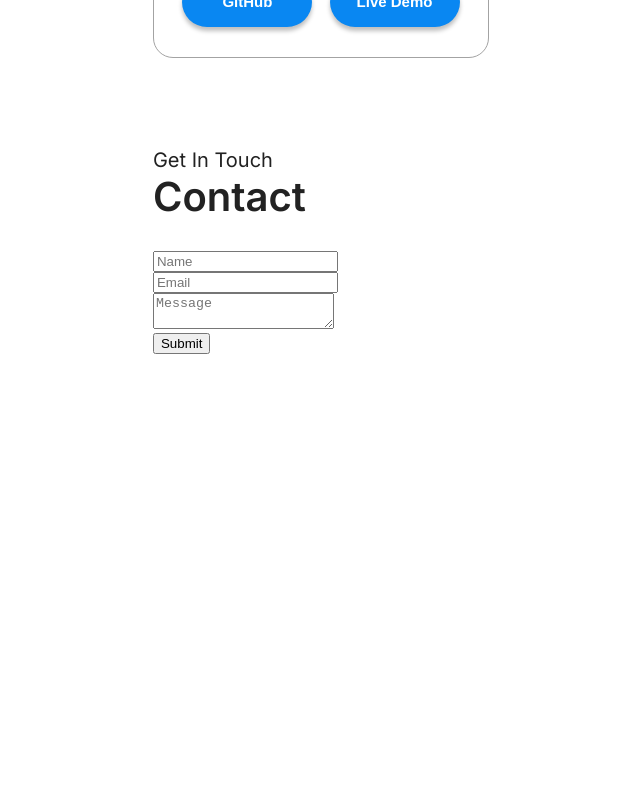
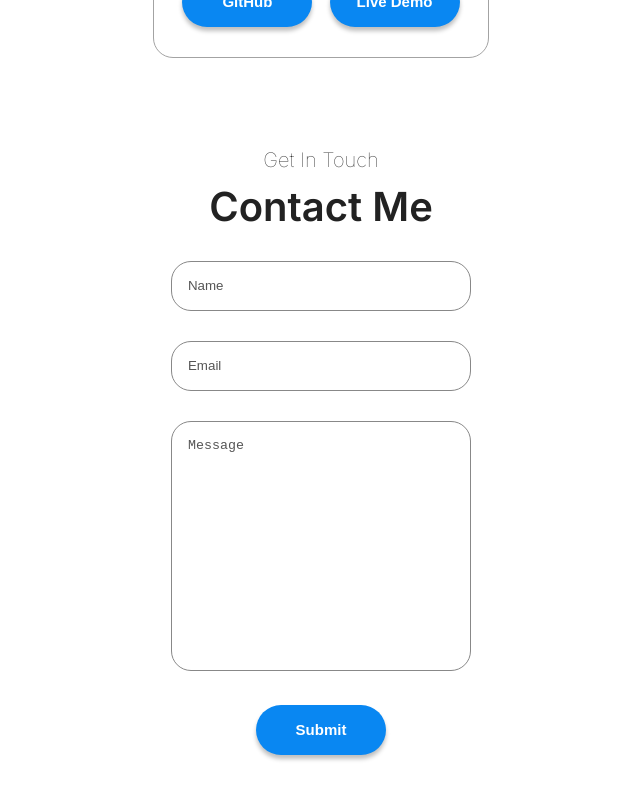
Before and after one commit to DavidAdam1323/portfolio-website-project, a React (Vite) app: page / in a window 1280 px wide. Shown: the part 3401-4201 px from the top of the page, without its empty margins (319-959 px from the left). Before the commit the page ends 3815 px from the top, so only its background shows below. Built offline with nearby package versions, Linux system fonts and the light colour scheme.

Commit message:
Style contact form and submit button for improved layout and interaction

```diff
--- a/src/App.css
+++ b/src/App.css
@@ -14,7 +14,7 @@
   --btn-text-color: #222;
   --project-card-bg: #fff;
   --text-color: #fff;
-  --form-text-color: #555;
+  --form-text-color: #fff;
   --footer-text-color: #bbb;
 }
 
--- a/src/sections/Contact/Contact.jsx
+++ b/src/sections/Contact/Contact.jsx
@@ -4,7 +4,7 @@
   return (
     <section id="contact" className={styles.container}>
       <h3 className={styles.subTitle}>Get In Touch</h3>
-      <h1 className="sectionTitle">Contact</h1>
+      <h1 className="sectionTitle">Contact Me</h1>
       <form action="">
         <div className="formGroup">
           <label htmlFor="name" hidden>
--- a/src/sections/Contact/ContactStyles.module.css
+++ b/src/sections/Contact/ContactStyles.module.css
@@ -0,0 +1,66 @@
+.container {
+  display: flex;
+  flex-direction: column;
+  text-align: center;
+
+  .subTitle {
+    font-weight: 100;
+    margin-bottom: 10px;
+  }
+
+  form {
+    display: flex;
+    flex-direction: column;
+    gap: 30px;
+  }
+
+  textarea,
+  input:not([type="submit"]) {
+    height: 50px;
+    padding-left: 16px;
+    width: 300px;
+  }
+
+  textarea {
+    padding-top: 16px;
+    resize: none;
+    height: 250px;
+  }
+
+  input,
+  textarea {
+    border-radius: 20px;
+    border: #888 1px solid;
+    box-sizing: border-box;
+    justify-self: center;
+    background-color: var(--background-color);
+    color: var(--form-text-color);
+  }
+
+  ::placeholder {
+    color: var(--form-text-color);
+  }
+
+  input[type="submit"] {
+    background-color: var(--btn-color);
+    color: var(--btn-text-color);
+    border: none;
+    border-radius: 30px;
+    width: 130px;
+    height: 50px;
+    font-size: 15px;
+    font-weight: bold;
+    box-shadow: 0 4px 4px rgba(0, 0, 0, 0.25);
+    transition: box-shadow 200ms ease-in-out, transform 200ms ease-in-out;
+    margin: auto;
+  }
+
+  input[type="submit"]:hover {
+    transform: scale(1.05);
+  }
+
+  input[type="submit"]:active {
+    transform: translateY(2px);
+    box-shadow: 0 2px 2px rgba(0, 0, 0, 0.25);
+  }
+}
```
